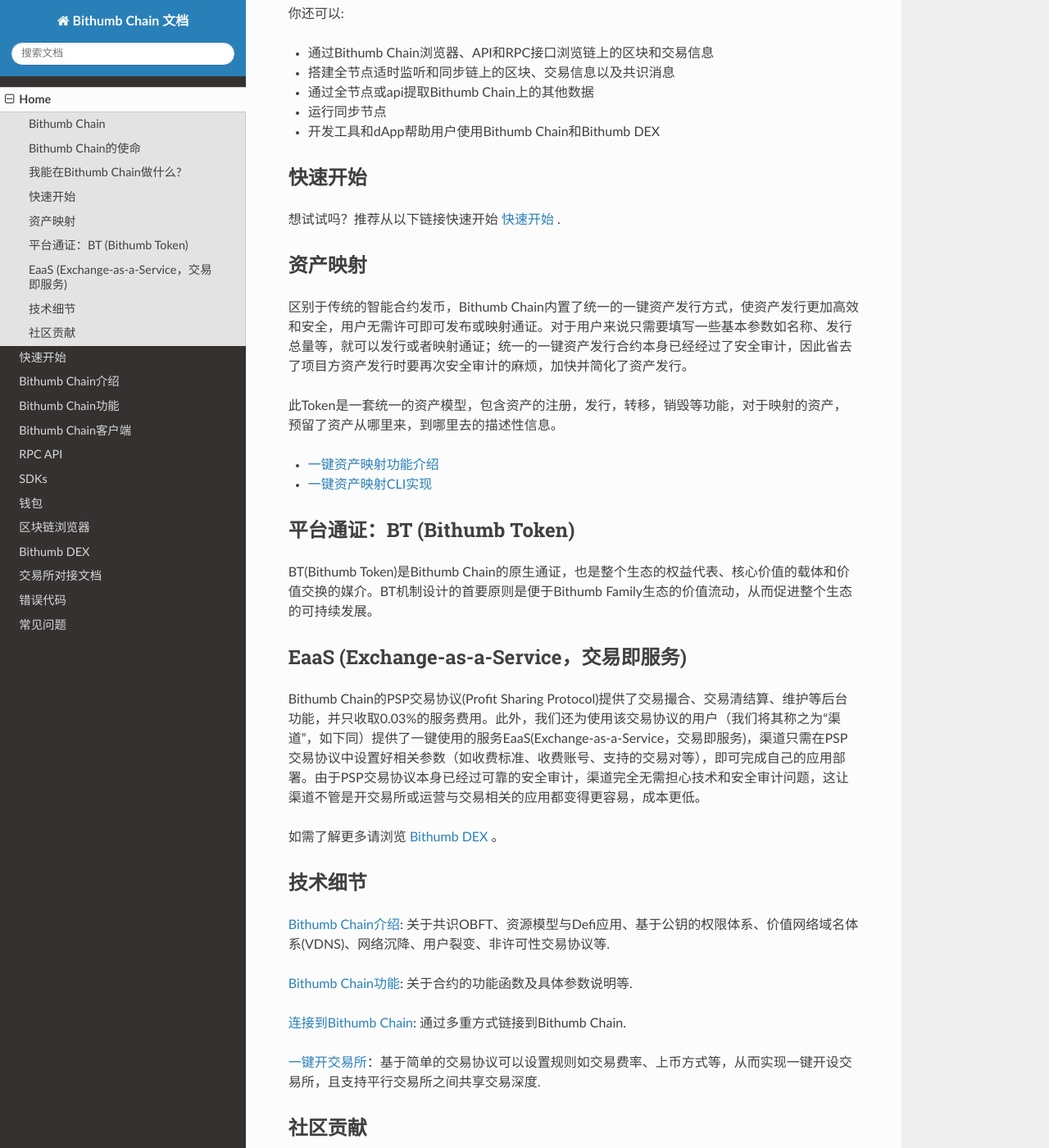
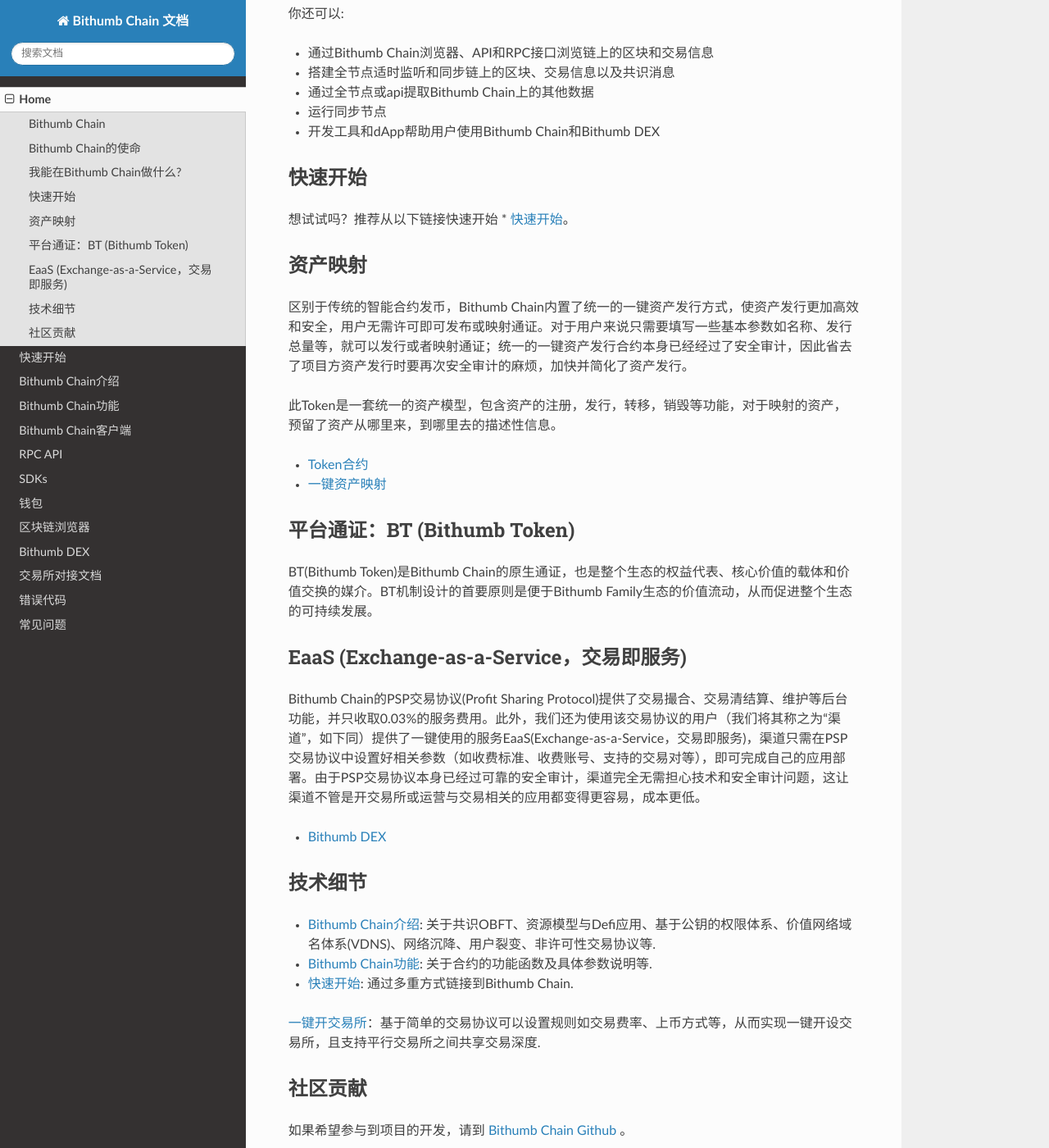
Before and after one commit to xbxlxp/Docs, a Sphinx documentation site: the page built from source/home.rst, in a window 1280 px wide and 1400 px high, scrolled down 1030 px. Shown: the whole window at 82% size. Built offline with Sphinx 7.4.7 and the Read the Docs theme 2.0.0, drawn with Linux system fonts in a browser that asks for light colours.

Commit message:
update link1

```diff
--- a/source/chain.rst
+++ b/source/chain.rst
@@ -6,7 +6,7 @@
 白皮书
 ============
 
-- `中文白皮书 <http://10.0.151.70/en/index.html>`_
+- `中文白皮书 <../latest/index.html>`_
 
 ============
 OBFT共识
--- a/source/dex.rst
+++ b/source/dex.rst
@@ -7,13 +7,13 @@
 ========================================================================
 内置交易协议 PSP(Profit Sharing Protocol, 即手续费分享协议)
 ========================================================================
-Bithumb Chain回归到交易本质，交易需要进行交易撮合与交易清结算，开发了独创的PSP交易协议，该交易协议具备链下撮合、链上清结算、共享Btihumb中心化交易所交易深度的特点。
+Bithumb Chain回归到交易本质，交易需要进行交易撮合与交易清结算，开发了独创的PSP交易协议，该交易协议具备链下撮合、链上清结算、共享Bithumb中心化交易所交易深度的特点。
 
 相⽐于中⼼化交易所将资产存放在中⼼化的系统中，Bithumb Chain底层架构设计将资产存放在合约中。只有手持私钥的⽤户才能操作和提取资产，任何第三⽅都无法控制⽤户的资产，保障用户的资产安全。
 
 而链下撮合、链上清结算的机制，使得通过PSP交易协议进行的交易体验与CEX毫⽆区别，各种API对接难度也跟CEX API接口一致。此外，由于挂单等信息不上链，仅成交上链，因此减少了链上的资源损耗，预留更多的订单处理能力，能最大程度提高撮合效率，实现更好交易体验。此外，使用PSP交易协议可以实现共享Bithumb Family中心化交易所的交易深度，从而极大地拓展资产的交易流动性和币种多样性。
 
-- `内置交易协议PSP <../functions/04dex.html>`_
+- `内置交易协议PSP <../latest/functions/04dex.html>`_
 
 ========================================================================
 EaaS（Exchange-as-a-Service，交易即服务）
--- a/source/home.rst
+++ b/source/home.rst
@@ -60,9 +60,9 @@
 
 此Token是一套统一的资产模型，包含资产的注册，发行，转移，销毁等功能，对于映射的资产，预留了资产从哪里来，到哪里去的描述性信息。
 
-- `一键资产映射功能介绍 <../functions/03token.html>`_
+* :doc:`functions/03token`
 
-- `一键资产映射CLI实现 <../commands/token.html>`_
+* :doc:`commands/token`
 
 ============================
 平台通证：BT (Bithumb Token)
@@ -74,16 +74,19 @@
 ===============================================
 Bithumb Chain的PSP交易协议(Profit Sharing Protocol)提供了交易撮合、交易清结算、维护等后台功能，并只收取0.03%的服务费用。此外，我们还为使用该交易协议的用户（我们将其称之为“渠道”，如下同）提供了一键使用的服务EaaS(Exchange-as-a-Service，交易即服务)，渠道只需在PSP交易协议中设置好相关参数（如收费标准、收费账号、支持的交易对等），即可完成自己的应用部署。由于PSP交易协议本身已经过可靠的安全审计，渠道完全⽆需担心技术和安全审计问题，这让渠道不管是开交易所或运营与交易相关的应用都变得更容易，成本更低。
 
-如需了解更多请浏览 `Bithumb DEX <../dex.html>`_ 。
+* :doc:`dex`
 
 ====================
 技术细节
 ====================
-`Bithumb Chain介绍 <../chain.html>`_: 关于共识OBFT、资源模型与Defi应用、基于公钥的权限体系、价值网络域名体系(VDNS)、网络沉降、用户裂变、非许可性交易协议等.
+* :doc:`chain`:
+  关于共识OBFT、资源模型与Defi应用、基于公钥的权限体系、价值网络域名体系(VDNS)、网络沉降、用户裂变、非许可性交易协议等.
 
-`Bithumb Chain功能 <../function.html>`_: 关于合约的功能函数及具体参数说明等.
+* :doc:`function`:
+  关于合约的功能函数及具体参数说明等.
 
-`连接到Bithumb Chain <../commands/getting_started.html>`_: 通过多重方式链接到Bithumb Chain.
+* :doc:`commands/getting_started`:
+  通过多重方式链接到Bithumb Chain.
 
 `一键开交易所 <http://doc.lyra.site/>`_：基于简单的交易协议可以设置规则如交易费率、上币方式等，从而实现一键开设交易所，且支持平行交易所之间共享交易深度.
 
```
Also changed, not shown: other parts of source/home.rst (+1 -1 lines), source/getstarted.rst (+6 -6 lines).
